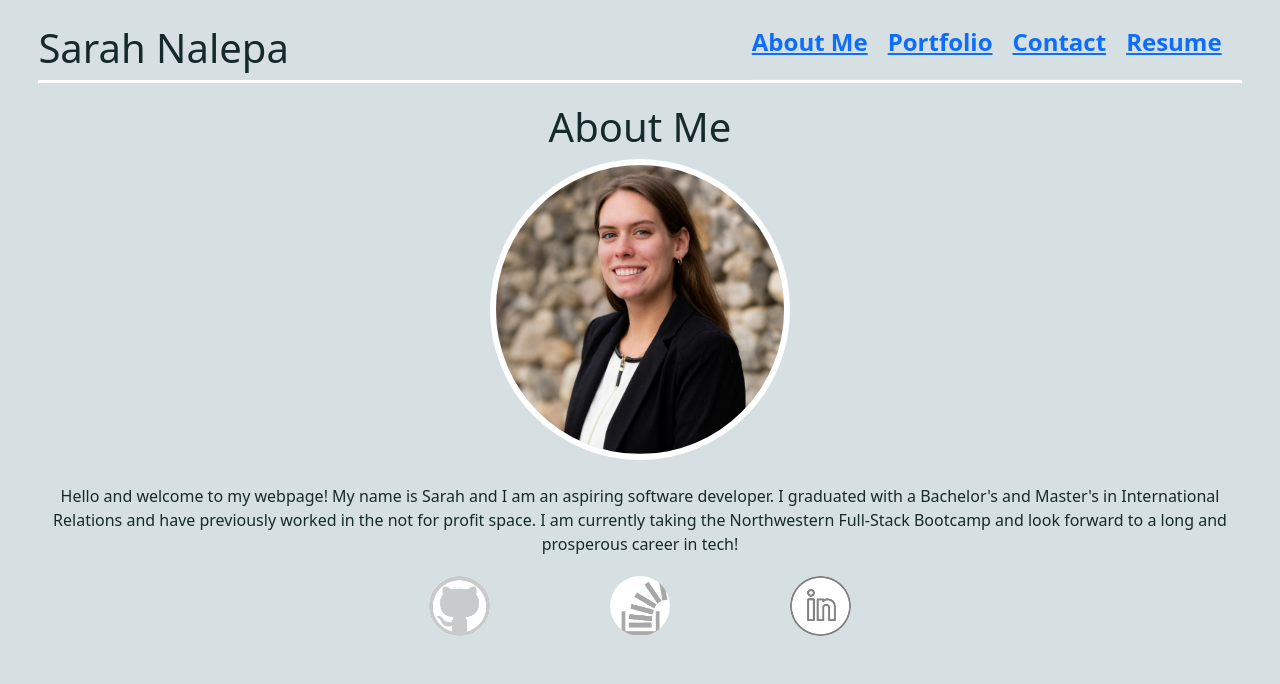
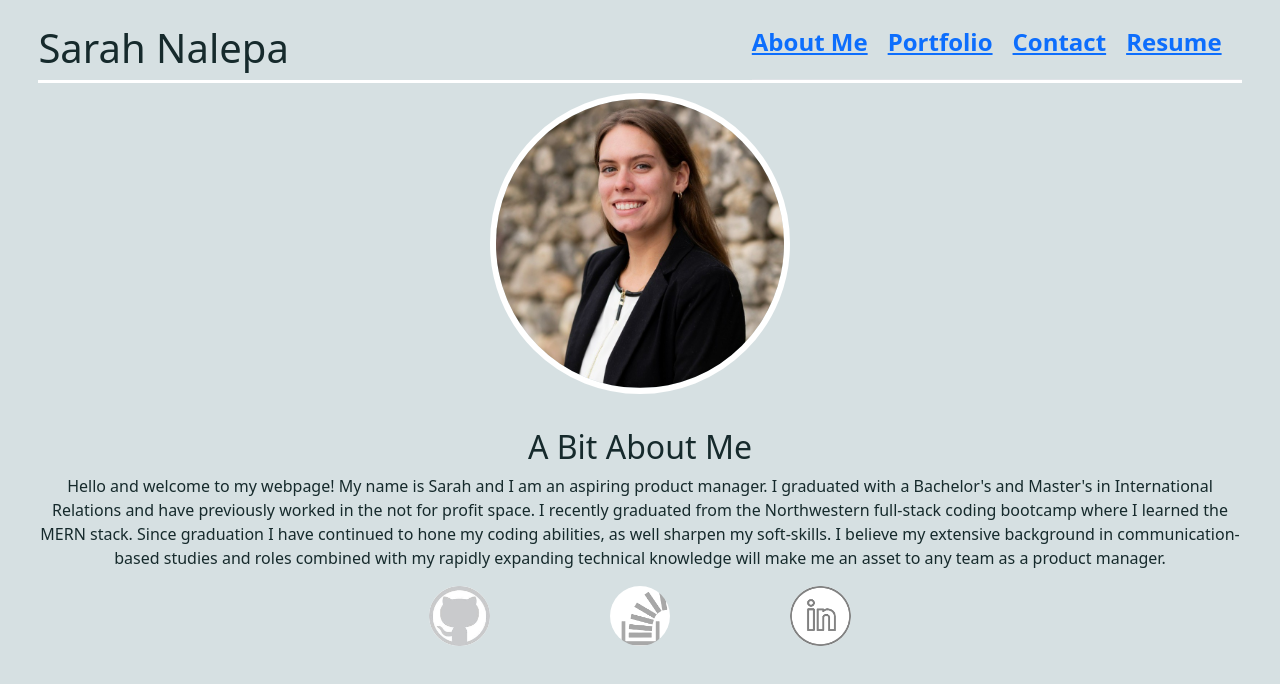
Before and after one commit to snalepa11/react-portfolio, a React (Vite) app: page / in a window 1280 px wide. Shown: the top 684 px of the page. Built offline with nearby package versions, Linux system fonts and the light colour scheme.

Commit message:
Updated bio, redesigned about me page

```diff
--- a/src/App.css
+++ b/src/App.css
@@ -38,9 +38,7 @@
   text-align: center;
   font-size: larger;
   font-weight: bold;
-
 }
-
 
 .flex {
   display: flex;
@@ -62,13 +60,11 @@ font-weight: bold;
     list-style: none;
     font-size: x-large;
 
-
     & li {
       margin-right: 20px;
     }
   }
 }
-
 
 footer {
   & img {
@@ -82,10 +78,10 @@ footer {
 }
 
 .margint {
-  margin-top: 20px;
+  margin-top: 10px;
 }
 
-@media (max-width: 500px){
+@media (max-width: 500px) {
   header {
     flex-direction: column;
     & ul {
@@ -103,6 +99,4 @@ footer {
     max-width: 40%;
     max-height: 40%;
   }
-
-
 }
--- a/src/pages/AboutMe.jsx
+++ b/src/pages/AboutMe.jsx
@@ -1,15 +1,20 @@
-import headshot from '../assets/headshot.jpeg'
+import headshot from "../assets/headshot.jpeg";
 
 export default function AboutMe() {
   return (
     <div>
-        <h1 class= 'margint'>About Me</h1>
-        <img id="headshot" src={headshot} alt="headshot" />
+      <img class="margint" id="headshot" src={headshot} alt="headshot" />
+      <h2 class="margint">A Bit About Me</h2>
       <p>
-         Hello and welcome to my webpage! My name is Sarah and I am an aspiring software developer. I
-        graduated with a Bachelor's and Master's in International Relations and have previously worked in
-        the not for profit space. I am currently taking the Northwestern Full-Stack Bootcamp and look
-        forward to a long and prosperous career in tech!
+        Hello and welcome to my webpage! My name is Sarah and I am an aspiring
+        product manager. I graduated with a Bachelor's and Master's in
+        International Relations and have previously worked in the not for profit
+        space. I recently graduated from the Northwestern full-stack coding
+        bootcamp where I learned the MERN stack. Since graduation I have
+        continued to hone my coding abilities, as well sharpen my soft-skills. I
+        believe my extensive background in communication-based studies and roles
+        combined with my rapidly expanding technical knowledge will make me an
+        asset to any team as a product manager.
       </p>
     </div>
   );
--- a/src/pages/Resume.jsx
+++ b/src/pages/Resume.jsx
@@ -1,11 +1,15 @@
-import '../App.css'
-import pdf from '../components/Resume2024.pdf'
+import "../App.css";
+import pdf from "../components/Resume2024.pdf";
 export default function Resume() {
   return (
     <div>
-            <h1 class="left">Resume</h1>
       <div class="left">
-                <h2>Download my <a href= {pdf} target='_blank'>Resume</a></h2>
+        <h2>
+          Download my{" "}
+          <a href={pdf} target="_blank">
+            Resume
+          </a>
+        </h2>
         <h3>Front-end Proficiencies</h3>
         <ul>
           <li>HTML</li>
@@ -14,7 +18,6 @@ export default function Resume() {
           <li>CSS</li>
           <li>JQuery</li>
           <li>Bootstrap</li>
-
         </ul>
         <h3>Back-end Proficiencies</h3>
         <ul>
@@ -25,7 +28,6 @@ export default function Resume() {
           <li>MongoDB</li>
         </ul>
       </div>
-
     </div>
   );
 }
```
Also changed, not shown: src/pages/Header.jsx (+4 -4 lines). Lines whose indentation alone changed are shown as unchanged.
